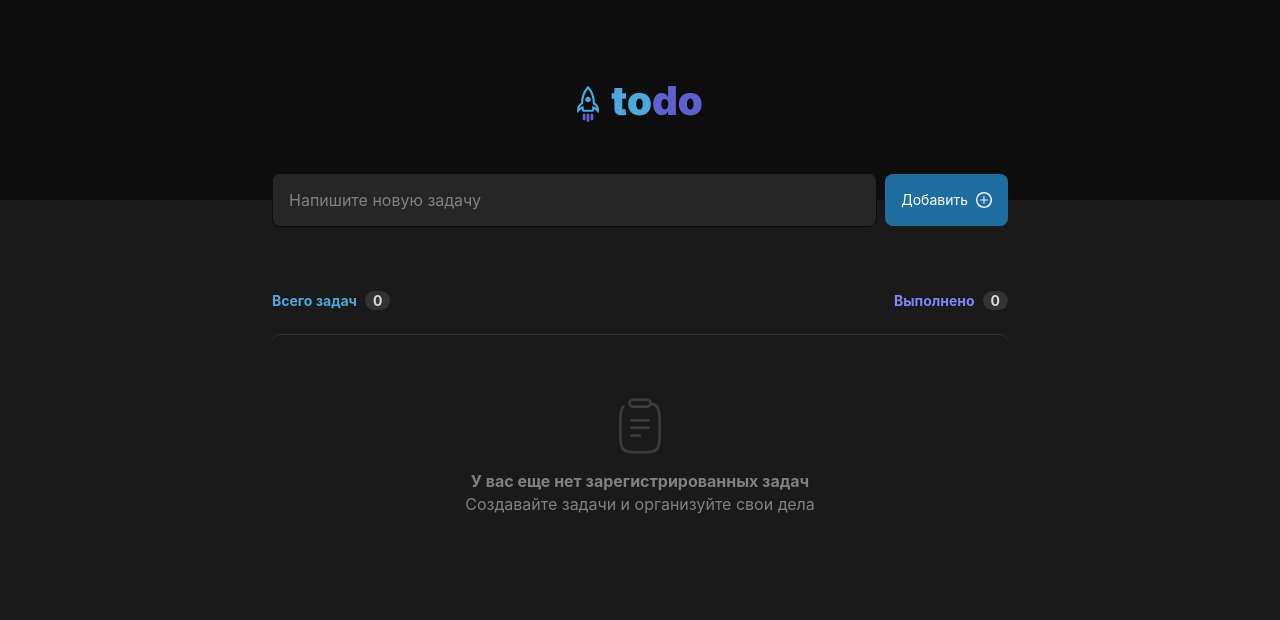
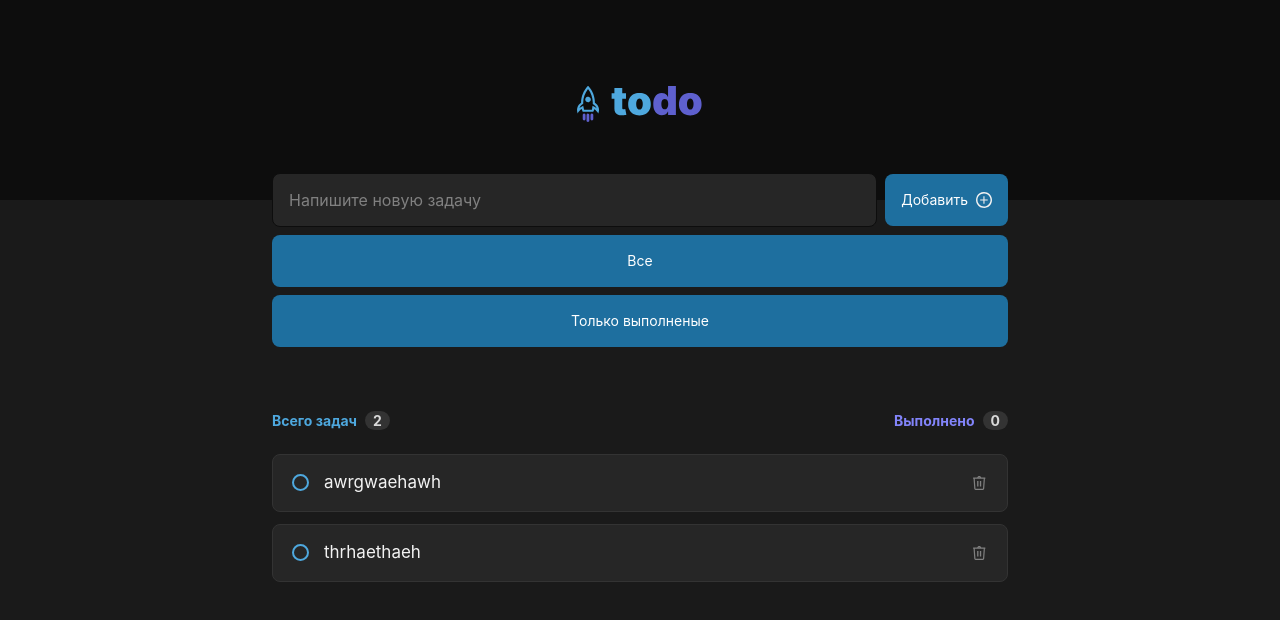
Before and after one commit to rook16rus/todolist-app, a React (Create React App) app: page / in a window 1280 px wide. Shown: the top 620 px of the page. Built offline with nearby package versions, Linux system fonts and the light colour scheme; data requests are answered from the project's data file.

Commit message:
Добавил кнопки фильтрации

```diff
--- a/src/actions/actions.ts
+++ b/src/actions/actions.ts
@@ -39,3 +39,10 @@ export const checkTask = (id: string): TaskActionTypes => {
         payload: id
     }
 }
+
+export const filterTask = (filter: string): TaskActionTypes => {
+    return  {
+        type: "FILTER_TASK",
+        payload: filter
+    }
+}
--- a/src/components/TodoControls/TodoControls.scss
+++ b/src/components/TodoControls/TodoControls.scss
@@ -18,4 +18,12 @@
   @include mq('custom', 'max', 360) {
     grid-template-columns: 1fr;
   }
+
+  &-filter-button {
+    grid-column: span 2;
+
+    @include mq('custom', 'max', 360) {
+      grid-column: span 1;
+    }
+  }
 }
--- a/src/components/TodoControls/TodoControls.tsx
+++ b/src/components/TodoControls/TodoControls.tsx
@@ -1,7 +1,7 @@
 import { useState } from "react";
 import { useDispatch } from "react-redux";
 import { v4 as uuidv4 } from "uuid";
-import { addTask } from "../../actions/actions.ts";
+import { addTask, filterTask } from "../../actions/actions.ts";
 import { useHttp } from "../../hooks/useHttp.ts";
 
 import "./TodoControls.scss"
@@ -30,6 +30,10 @@ const TodoControls = () => {
         setValue('');
     }
 
+    const onFilterChecked = (filter: string): void => {
+        dispatch(filterTask(filter));
+    }
+
     return (
         <form className="todo__controls" onSubmit={onSubmit}>
             <input className="todo__controls-input input"
@@ -52,6 +56,18 @@ const TodoControls = () => {
                     </defs>
                 </svg>
             </button>
+            <button className="todo__controls-filter-button button"
+                    type="button"
+                    onClick={() => onFilterChecked("all")}
+            >
+                <span>Все</span>
+            </button>
+            <button className="todo__controls-filter-button button"
+                    type="button"
+                    onClick={() => onFilterChecked("completed")}
+            >
+                <span>Только выполненые</span>
+            </button>
         </form>
     )
 }
--- a/src/components/TodoList/TodoList.tsx
+++ b/src/components/TodoList/TodoList.tsx
@@ -12,7 +12,8 @@ import {checkTask, deleteTask, tasksFetched, tasksFetching, tasksFetchingError}
 
 const TodoList = () => {
     const tasks = useSelector(state => state.tasks);
-    const tasksLoadingStatus = useSelector(state => state.tasksLoadingStatus)
+    const tasksLoadingStatus = useSelector(state => state.tasksLoadingStatus);
+    const tasksFilter = useSelector(state => state.tasksFilter)
     const dispatch = useDispatch();
     const { request } = useHttp();
 
@@ -47,7 +48,18 @@ const TodoList = () => {
         })
     }
 
-    const elements = tasks.map((item: ITask): React.ReactNode => {
+    const filterTasks = (tasks) => {
+        switch (tasksFilter) {
+            case "all":
+                return tasks
+            case "completed":
+                return tasks.filter(task => task.checked)
+            default:
+                return tasks
+        }
+    }
+
+    const elements = filterTasks(tasks).map((item: ITask): React.ReactNode => {
         return (
             <TodoListItem {...item}
                           key={item.id}
--- a/src/reducer/reducer.ts
+++ b/src/reducer/reducer.ts
@@ -2,7 +2,8 @@ import { tasksState } from "../types/types";
 
 const initialState: tasksState = {
     tasks: [],
-    tasksLoadingStatus: "loading"
+    tasksLoadingStatus: "loading",
+    tasksFilter: "all"
 }
 
 const reducer = (state = initialState, action) => {
@@ -44,6 +45,11 @@ const reducer = (state = initialState, action) => {
                     return task;
                 })
             }
+        case "FILTER_TASK":
+            return {
+                ...state,
+                tasksFilter: action.payload
+            }
         default:
             return state
     }
--- a/tasks.json
+++ b/tasks.json
@@ -1,3 +1,14 @@
 {
-  "tasks": []
+  "tasks": [
+    {
+      "id": "89c7c400-6696-4ae5-a36d-e89c89277f29",
+      "text": "awrgwaehawh",
+      "checked": false
+    },
+    {
+      "id": "fcdbacdc-96d3-4b24-832c-6d5e104f4600",
+      "text": "thrhaethaeh",
+      "checked": false
+    }
+  ]
 }
```
Also changed, not shown: src/types/types.ts (+8 -2 lines).
